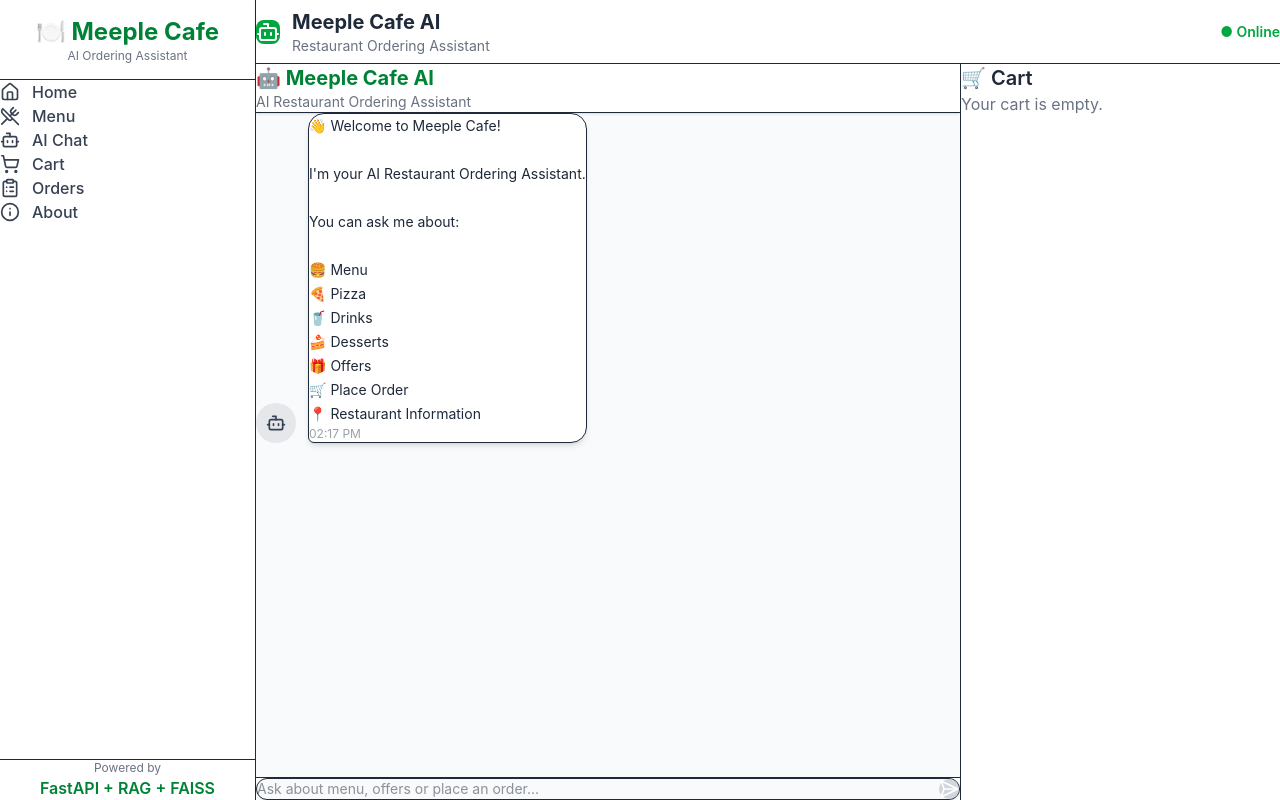
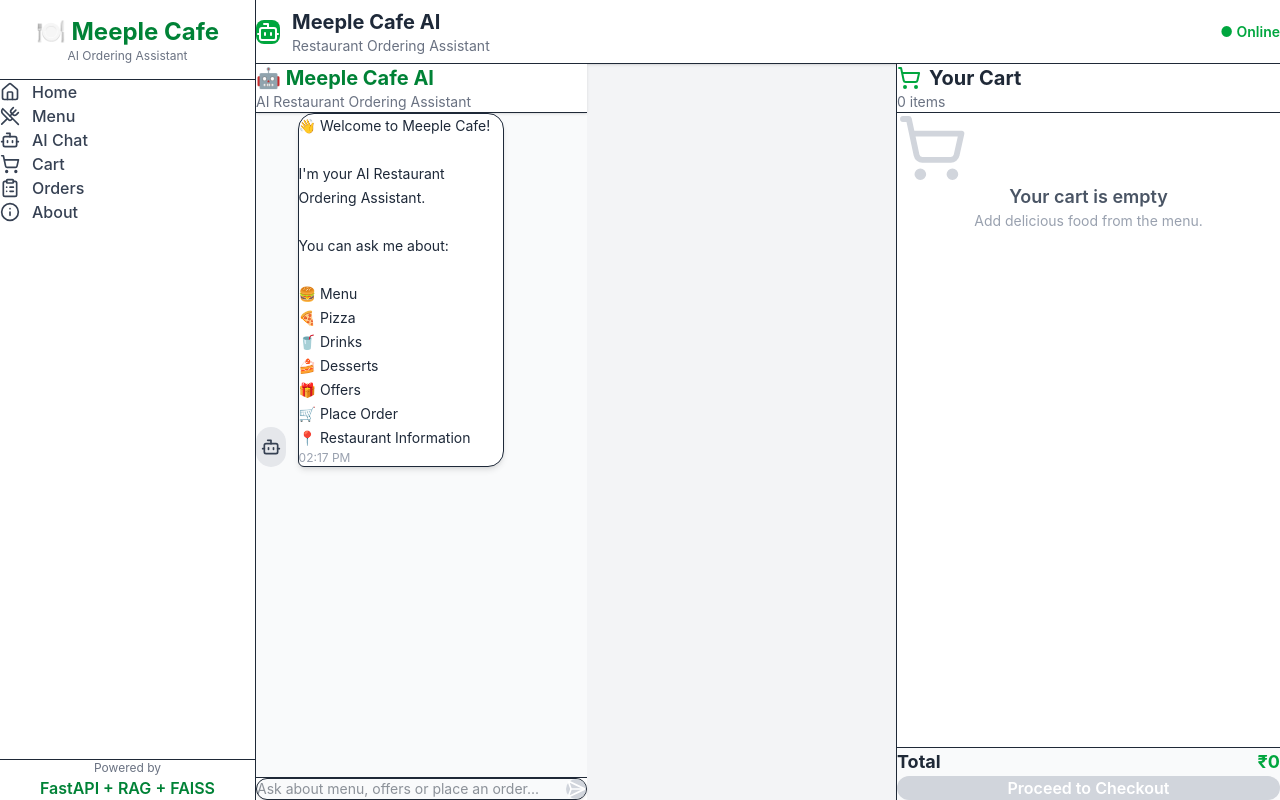
Before and after one commit to theiniyanvlogs-lab/MeepleCafe-AI-Ordering-Chatbot, a Next.js app in the folder frontend/: page / in a window 1280 px wide. Built offline with nearby package versions, Linux system fonts and the light colour scheme.

Commit message:
Update page.tsx

```diff
--- a/frontend/src/app/page.tsx
+++ b/frontend/src/app/page.tsx
@@ -1,32 +1,29 @@
 import Navbar from "@/components/Navbar";
 import Sidebar from "@/components/Sidebar";
 import ChatWindow from "@/components/ChatWindow";
+import CartPanel from "@/components/CartPanel";
 
 export default function Home() {
   return (
     <main className="flex h-screen bg-gray-100">
+      {/* Sidebar */}
       <Sidebar />
 
-      <div className="flex flex-1 flex-col">
+      {/* Main Content */}
+      <div className="flex flex-1 flex-col overflow-hidden">
+        {/* Navbar */}
         <Navbar />
 
-        <div className="flex flex-1">
-          {/* Chat */}
-          <section className="flex-1">
+        {/* Main Layout */}
+        <div className="flex flex-1 overflow-hidden">
+          {/* Chat Section */}
+          <section className="flex flex-1 overflow-hidden">
             <ChatWindow />
           </section>
 
-          {/* Cart */}
-          <aside className="hidden w-80 border-l bg-white lg:block">
-            <div className="p-6">
-              <h2 className="mb-4 text-xl font-semibold">
-                🛒 Cart
-              </h2>
-
-              <p className="text-gray-500">
-                Your cart is empty.
-              </p>
-            </div>
+          {/* Cart Panel */}
+          <aside className="hidden w-96 border-l bg-white xl:block">
+            <CartPanel />
           </aside>
         </div>
       </div>
```
